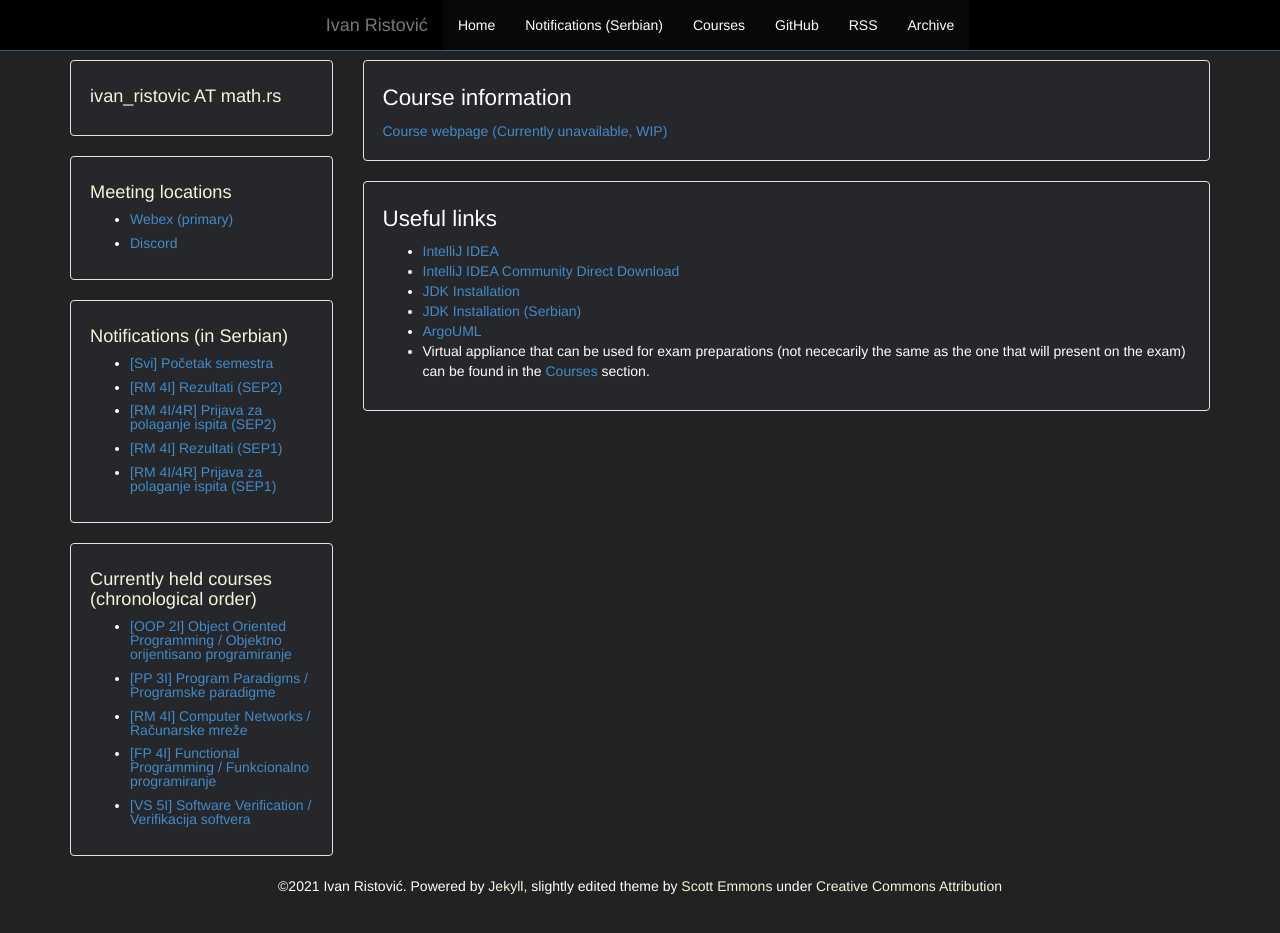
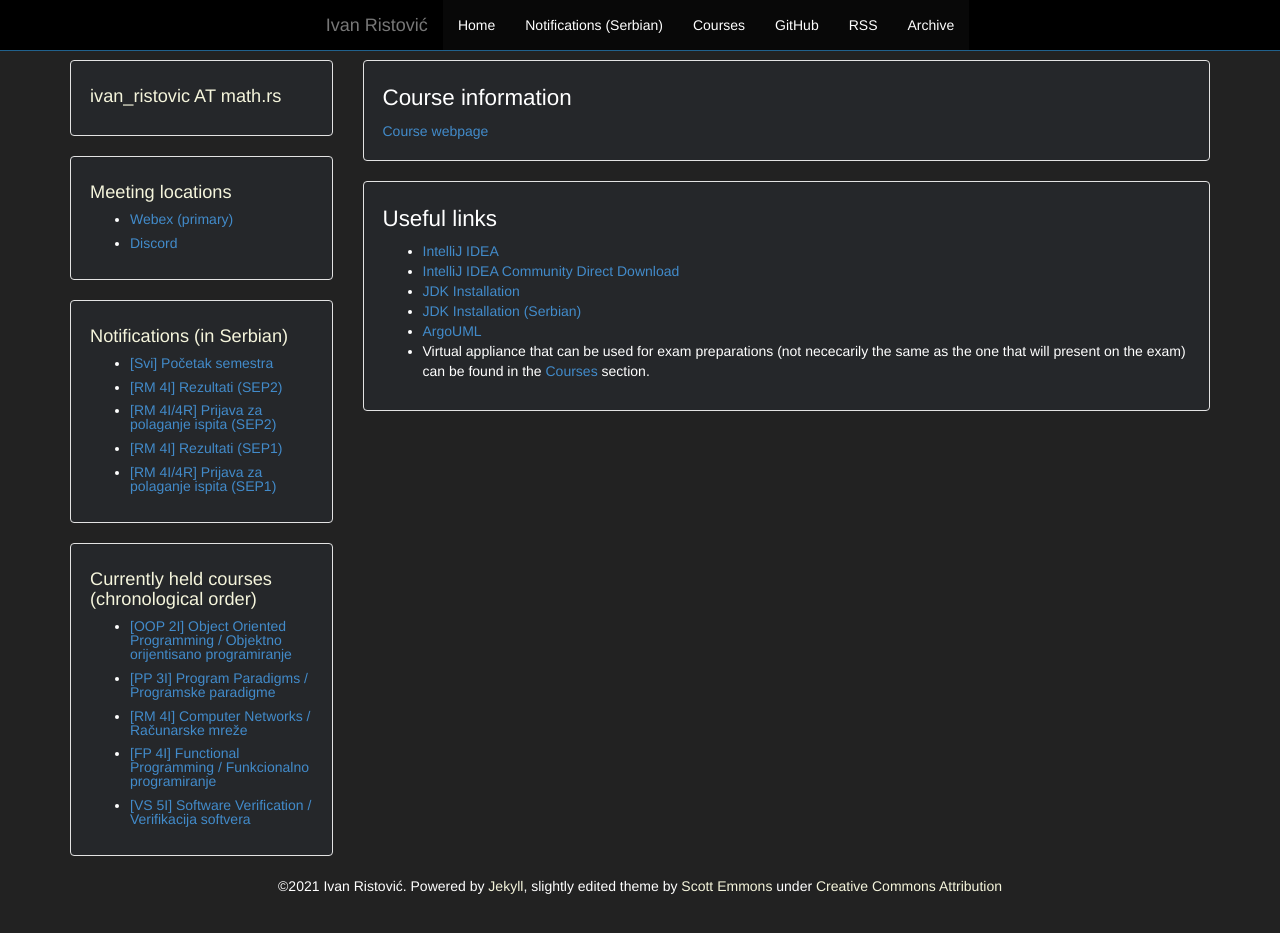
Before and after one commit to ivan-ristovic/ivan-ristovic.github.io, a Jekyll site: the page built from courses/oop/index.html, in a window 1280 px wide and 966 px high. Shown: the top 933 px of the window. Built offline with Jekyll 4.4.1, drawn with Linux system fonts in a browser that asks for light colours.

Commit message:
[OOP] Update course webpage

```diff
--- a/courses/oop/index.html
+++ b/courses/oop/index.html
@@ -4,7 +4,7 @@ layout: default
 
 <div class="well">
 	<h1>Course information</h1>
-	<a href="#">Course webpage (Currently unavailable, WIP)</a>
+	<a href="https://matfoop-i.github.io/OOP/">Course webpage</a>
 </div>
 
 <div class="well">
```
